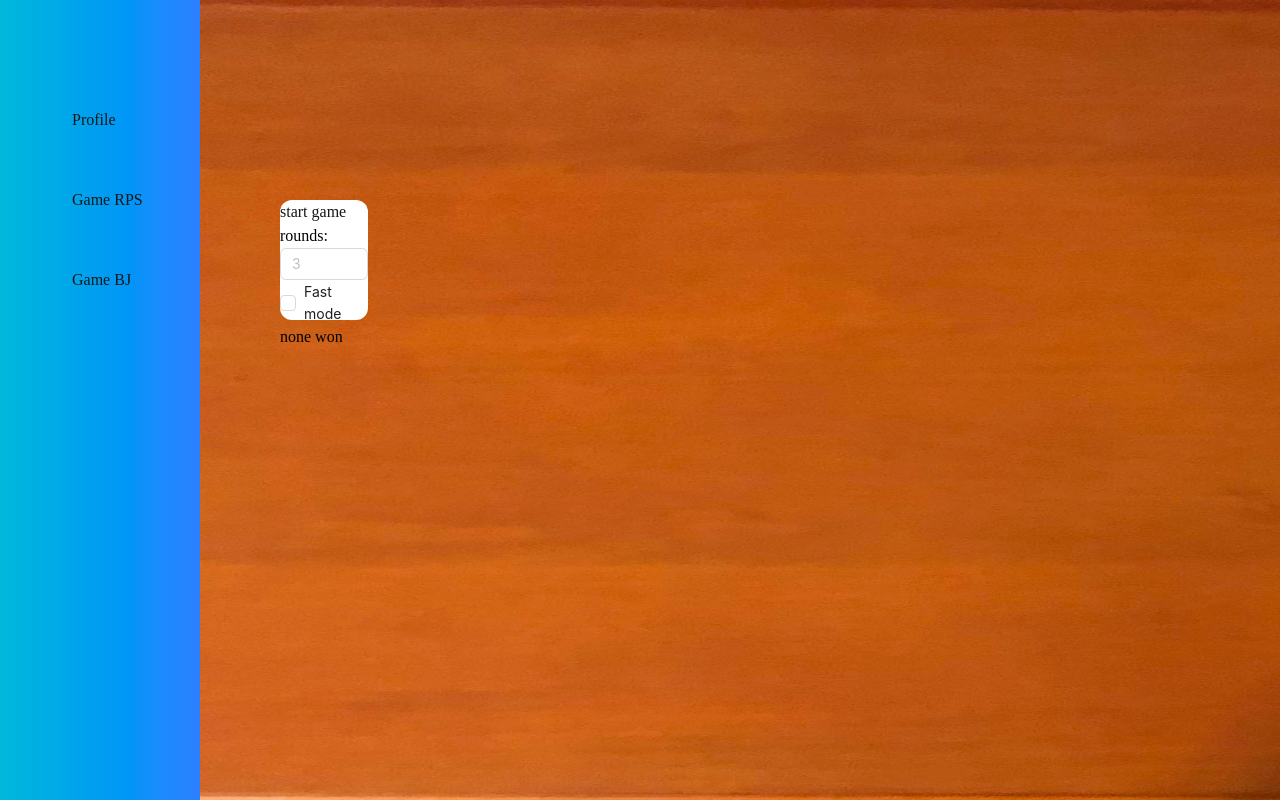
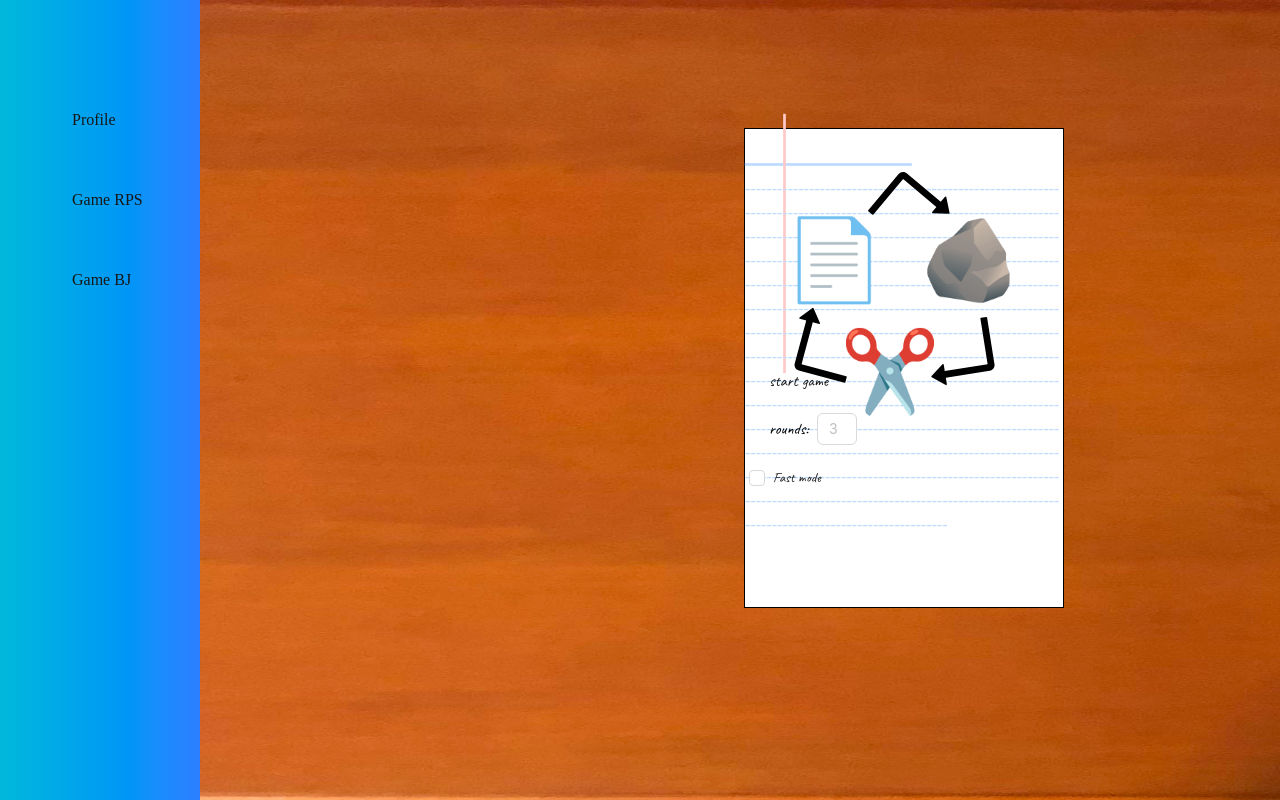
Before and after one commit to gagecantrelle/CardBattler, a React app: page /Home in a window 1280 px wide. Both pictures are taken after a click on the button "Game RPS". Built offline with nearby package versions, Linux system fonts and the light colour scheme; no server answers.

Commit message:
added antd icon, change RPS start screen style, and cahange card style to respresent each type

```diff
--- a/Client/components/game/RPS/DragAndDrop.tsx
+++ b/Client/components/game/RPS/DragAndDrop.tsx
@@ -3,7 +3,7 @@ import "../../../styles/style.css"
 import {useDrop} from 'react-dnd'
 import CardRPS from "./card";
 import { Button } from 'antd';
-import paperString from "../../../styles/paperString";
+import paper from "../../../styles/paperString";
 const cards = [
   {id: 1, text: '🪨'},
   {id: 2, text: '📄'},
@@ -19,6 +19,8 @@ function DragAndDrop({gameOn, rounds, nextRound, starterRound, user, mode}:{game
   const [disabledButton, setDisabledButton] = useState(false);
   const [dropCard, setDropCard] = useState('')
   const [gameMode, setGameMode] = useState(mode)
+  const [cardBgColor, setcardBgColor] = useState('')
+  const [cardBgBotColor, setcardBgBotColor] = useState('')
   const [{isOver}, drop] = useDrop(()=>({
     accept: 'div',
     drop: ({id, text}: {id: Number, text: String}) => addImage(id),
@@ -33,14 +35,17 @@ collect: (monitor) => ({
 case 1:
   setBoard('🪨');
   setDropCard('🪨')
+  setcardBgColor('bg-gray-200 rounded-xl')
   break;
 case 2:
   setBoard('📄');
   setDropCard('📄')
+  setcardBgColor('bg-white rounded-xl')
   break;
 case 3:
   setBoard('✂️');
   setDropCard('✂️')
+  setcardBgColor('bg-red-200 rounded-xl')
   break;
 default:
   setBoard('');
@@ -59,14 +64,17 @@ const botTurn = (): void =>{
       case 0:
         setBotCard('🪨');
         playedCard='🪨'
+        setcardBgBotColor('bg-gray-200 rounded-xl')
         break;
       case 1:
       setBotCard('📄');
       playedCard='📄'
+      setcardBgBotColor('bg-white rounded-xl')
         break;
       case 2:
       setBotCard('✂️');
       playedCard='✂️'
+      setcardBgBotColor('bg-red-200 rounded-xl')
         break;
     }
   }
@@ -116,7 +124,7 @@ const botTurn = (): void =>{
       gameOn('end', null)
       }
     }
-  },[botTurn])
+  },[botTurn, addImage])
 
   return (
 <>
@@ -125,7 +133,7 @@ const botTurn = (): void =>{
 <div className="text-blue-200 tracking-tight">━━━━━━━━━━━━━━━</div>
 <div className="text-red-200 rotate-90 relative right-22 top-15 tracking-tight">━━━━━━━━━━━━━━━━━━━━━━━</div>
 <div className='relative bottom-10 left-8 paperText'>round: {starterRound + 1}</div>
-<div className="text-blue-200 relative bottom-14">{paperString}</div>
+<div className="text-blue-200 relative bottom-14">{paper.paperString}</div>
 <div className='relative left-8 bottom-88 paperText'>{user.user_name}: {playerScore}</div>
 <div className='relative left-8 bottom-88 paperText'>Card Bot: {botScore}</div>
 </div>
@@ -137,11 +145,11 @@ const botTurn = (): void =>{
 <div className="bg-gray-400 w-[18vh] h-[5vh] border-1 border-solid"></div>
 </div>
 
-<div className={`fixed left-[105.5vh] bottom-[45vh] ${disabledButton === true ? 'card' : 'border-2 border-dashed w-[10vh] h-[15vh]'}`}>{botCard}</div>
+<div className={`fixed left-[105.5vh] bottom-[45vh] ${disabledButton === true ? 'card border-solid border-2 ' + cardBgBotColor : 'border-2 border-dashed w-[10vh] h-[15vh]'}`}>{botCard}</div>
 <div className="flex items-center justify-center fixed bottom-0 left-[95vh]">{cards.map((card)=>{
   return <CardRPS text={card.text} id={card.id} dropCard={drop}/>
 })}</div>
-<div className={`dropOff ${ board !== '' ? 'bg-white rounded-xl' : ''} ${ board !== '' ? 'border-solid ' : ''} fixed left-[105.5vh] bottom-40 `} ref={drop}>
+<div className={`dropOff ${ board !== '' ? 'border-solid border-2 ' + cardBgColor : ''} fixed left-[105.5vh] bottom-40 `} ref={drop}>
 {board}
 </div>
 
--- a/Client/components/game/RPS/RPS.tsx
+++ b/Client/components/game/RPS/RPS.tsx
@@ -4,8 +4,10 @@ import { DndProvider, useDrag, useDrop} from 'react-dnd'
 import { HTML5Backend } from "react-dnd-html5-backend";
 import {Input, Checkbox} from 'antd'
 import type { CheckboxProps } from 'antd';
+import { EnterOutlined } from '@ant-design/icons'
 import DragAndDrop from "./DragAndDrop";
 import axios from "axios"
+import paper from "../../../styles/paperString";
 
 function GameRPS({user, RPS, refresh, darkmode}: {user: Object, RPS: Object, refresh: void, darkmode: Boolean}) {
 const [rounds, setRounds] = useState(3)
@@ -83,13 +85,25 @@ const gameMode: CheckboxProps['onChange'] = (e) => {
 };
   return (
  <DndProvider backend={HTML5Backend}>
- {gameStart === false && <div className="rounded-xl w-22 h-30 relative left-20 bg-white">
-    <button onClick={()=>{gameOn('start', null, null)}} className={`${darkmode ? 'lightButton': 'darkButton'}`}>start game</button>
-    <div>rounds:</div>
-    <Input placeholder="3" onInput={(e)=>{howManyRounds(e.target.value)}}></Input>
-  <Checkbox onChange={gameMode}>Fast mode</Checkbox>
-    <div>{won} won</div>
-  </div>}
+ {gameStart === false && <>
+  <div className="bg-white fixed w-[40vh] h-[60vh] left-[93vh] bottom-[24vh] bottom-[18vh] border-1 border-solid">
+    <div className="text-red-200 rotate-90 relative right-30 top-33 tracking-tight">━━━━━━━━━━━━━━━━━━━━━━━━━━━━</div>
+    <div className="text-blue-200 tracking-tight">━━━━━━━━━━━━━━━━━━</div>
+    <div className="text-blue-200 relative">{paper.paperString2}</div>
+    <button onClick={()=>{gameOn('start', null, null)}} className={`${darkmode ? 'lightButton': 'darkButton'} relative bottom-[21vh] left-6 paperText`}> start game</button>
+    <div className="w-10 relative bottom-[18vh] left-6 paperText">rounds:<Input placeholder="3" onInput={(e)=>{howManyRounds(e.target.value)}} className="relative bottom-[3.5vh] left-12"></Input></div>
+  <Checkbox onChange={gameMode} className='relative bottom-[19vh] left-1'><div className="paperText">Fast mode</div></Checkbox>
+  </div>
+<div className="fixed left-[98vh] top-[25vh]" style={{ fontSize: '10vh' }}>📄</div>
+<div className="fixed left-[115vh] top-[25vh]" style={{ fontSize: '10vh' }}>🪨</div>
+<div className="fixed left-[105vh] top-[39vh]" style={{ fontSize: '10vh' }}>✂️</div>
+<EnterOutlined style={{ fontSize: '10vh' }} className="fixed bottom-[52vh] left-[98vh] z-6" rotate={105}/>
+<EnterOutlined style={{ fontSize: '10vh' }} className="fixed bottom-[69vh] left-[109vh] z-6" rotate={220}/>
+<EnterOutlined style={{ fontSize: '10vh' }} className="fixed bottom-[51vh] left-[115vh] z-6" rotate={-9}/>
+  </>}
+
+
+
 
   <div>
    {gameStart && <DragAndDrop gameOn={gameOn} rounds={rounds} nextRound={nextRound} starterRound={starterRound} user={user} mode={mode}/>}
--- a/Client/components/game/RPS/card.tsx
+++ b/Client/components/game/RPS/card.tsx
@@ -5,6 +5,7 @@ import {useDrag} from 'react-dnd'
 
 function CardRPS({id, text, dropCard}: {id: Number, text: String, dropCard: String}) {
   const [isDrop, setIsDrop] = useState(false)
+  const [textColor, setTextColor] = useState('')
   const [{ isDragging }, drag] = useDrag(() => ({
     type: "div", // Type can be anything, it's just a label for the drag item
     item: {id},
@@ -19,13 +20,22 @@ function CardRPS({id, text, dropCard}: {id: Number, text: String, dropCard: Stri
     }else{
       setIsDrop(false)
     }
+
+    if(text === '🪨'){
+     setTextColor('#e5e7eb')
+    }else if(text === '✂️'){
+     setTextColor('#fecaca')
+    }else{
+      setTextColor('white')
+    }
+
   },[dropCard])
 
   return (
     <div
       ref={drag} // This connects the div to the drag source
       style={{
-        background: isDragging ? "" : "white",
+        background: isDragging ? "" : textColor,
         color: isDragging ? "transparent" : "",
         visibility: isDrop ? "hidden" : "",
          border: isDragging ? '' : '2px solid black'
--- a/Client/styles/paperString.ts
+++ b/Client/styles/paperString.ts
@@ -1,2 +1,4 @@
 const paperString: String = '--------------------------------------------------------------------------------------------------------------------------------------------------------------------------------------------------------------------------------------------------------------------------------------------------------------------------------------------------------------------------------------------------------------------------------------------------------------------------------------------------------------------------------------------------------------------------------------------'
-export default paperString
+const paperString2: String = '------------------------------------------------------------------------------------------------------------------------------------------------------------------------------------------------------------------------------------------------------------------------------------------------------------------------------------------------------------------------------------------------------------------------------------------------------------------------------------------------------------------------------------------------------------------------------------------------------------------------------------------------------------------------------------------------------------------------------------------------------------------------------------------------------------------------------------------------------------------------------------------------'
+const paper: object = {paperString, paperString2}
+export default paper
--- a/package.json
+++ b/package.json
@@ -48,6 +48,7 @@
     "webpack-dev-server": "^5.2.1"
   },
   "dependencies": {
+    "@ant-design/icons": "^5.6.1",
     "@ant-design/v5-patch-for-react-19": "^1.0.3",
     "@types/passport-google-oauth20": "^2.0.16",
     "antd": "^5.24.7",
```
Also changed, not shown: 2 other files (tests, documents, lock files or other folders).
